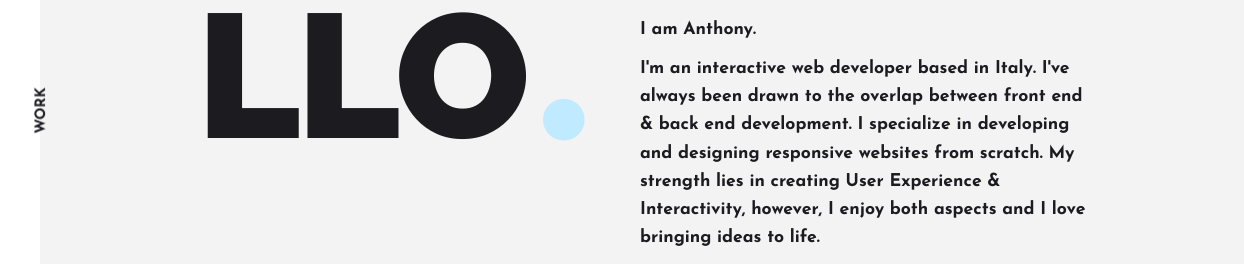
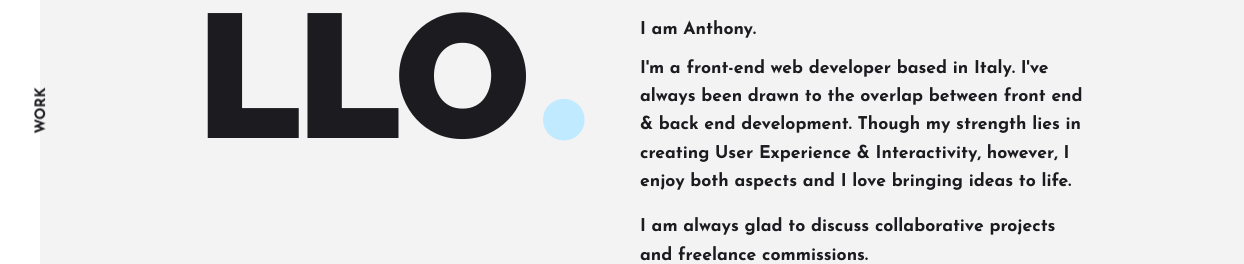
Before and after one commit to anthonylan/Portfolio, a website: page index.html in a window 1280 px wide. Both pictures are taken after a click on the element "About Me". Shown: the part 297-561 px from the top of the page, 0-1244 px from the left. Drawn offline with nearby package versions, Linux system fonts and the light colour scheme; files that its build step writes are made by us from their sources.

Commit message:
Bio Updated

```diff
--- a/index.html
+++ b/index.html
@@ -43,7 +43,7 @@
 
     <div class="bio">
             <h3 class="bio-text">I am Anthony.</h3>
-            <p class="bio-text">I'm an interactive web developer based in Italy. I've always been drawn to the overlap between front end & back end development. I specialize in developing and designing responsive websites from scratch. My strength lies in creating User Experience & Interactivity, however, I enjoy both aspects and I love bringing ideas to life.</p>
+            <p class="bio-text">I'm a front-end web developer based in Italy. I've always been drawn to the overlap between front end & back end development.  Though my strength lies in creating User Experience & Interactivity, however, I enjoy both aspects and I love bringing ideas to life.</p>
             <p class="bio-text">I am always glad to discuss collaborative projects and freelance commissions.</p>
             <div class="spacer"></div>
             <a href="#" class="open-contact sm-screen">contact  <img src="/assets/img/arrow.svg" class="go"></a>
```
